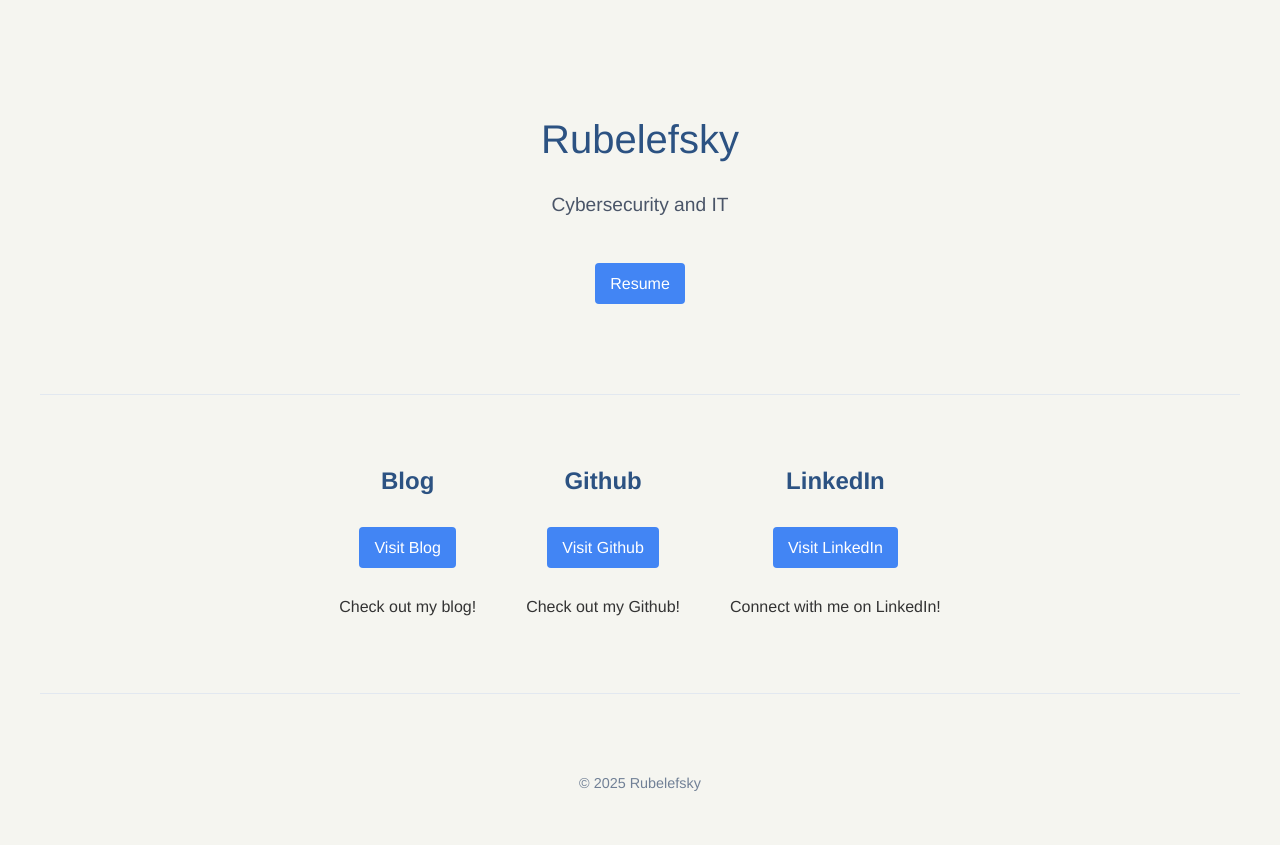
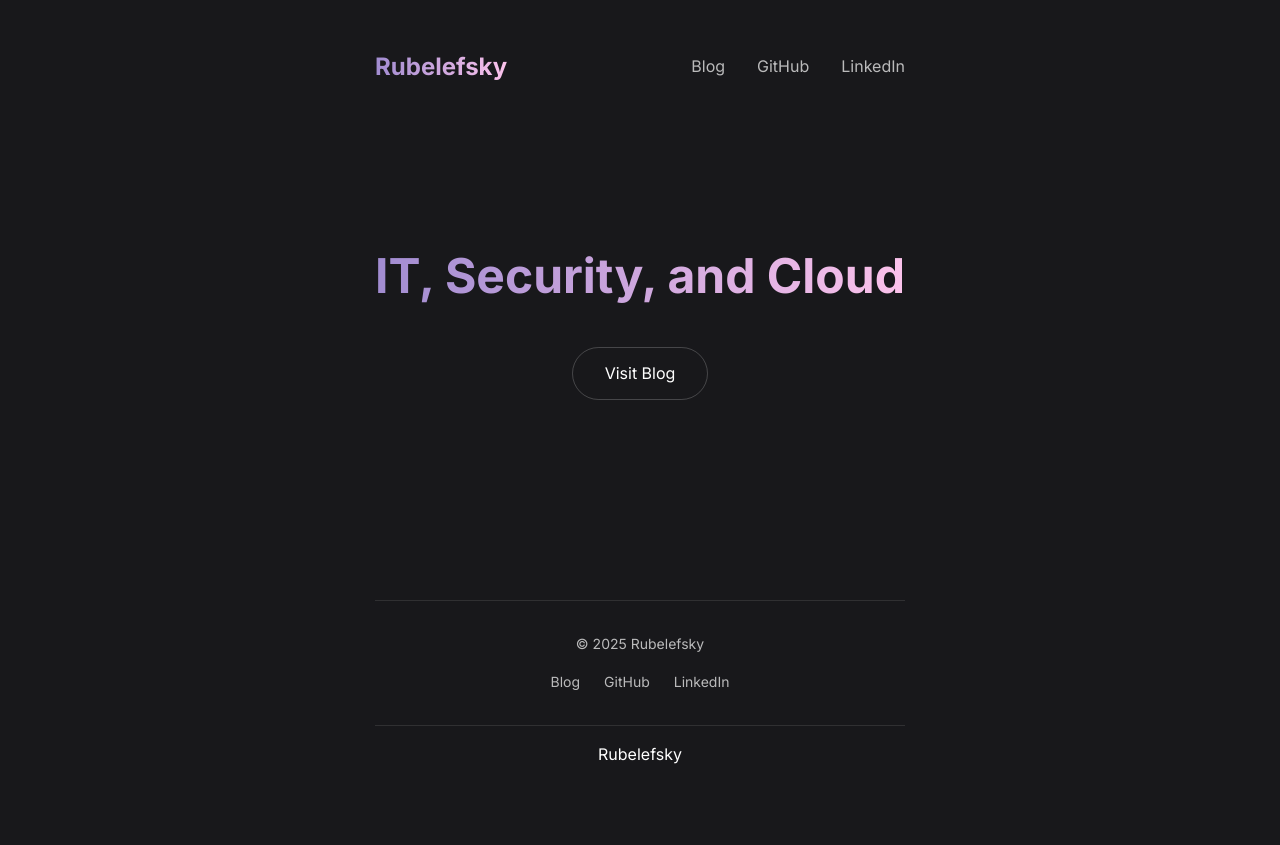
Before and after one commit to Rubelefsky/RubelefskyTesting, a plain HTML site: page mainpage/index.html in a window 1280 px wide. After the commit the page ends 800 px from the top, so only its background shows below. Drawn offline with Linux system fonts and the light colour scheme.

Commit message:
changing whole website design

```diff
--- a/mainpage/css/styles.css
+++ b/mainpage/css/styles.css
@@ -1,81 +1,233 @@
-body {
-    font-family: 'Helvetica', Arial, sans-serif;
-    background-color: #f5f5f0; /* Eggshell background */
-    color: #333;
+/* Base styles */
+:root {
+    --background: #18181B;
+    --text: #ffffff;
+    --text-subtle: rgba(255, 255, 255, 0.7);
+    --button-border: rgba(255, 255, 255, 0.2);
+    --gradient-start: #a18cd1;
+    --gradient-end: #fbc2eb;
+}
+
+* {
     margin: 0;
     padding: 0;
+    box-sizing: border-box;
+}
+
+body {
+    font-family: 'Inter', sans-serif;
+    background-color: var(--background);
+    color: var(--text);
     line-height: 1.6;
+    min-height: 100vh;
+    display: flex;
+    flex-direction: column;
 }
 
 .container {
     max-width: 1200px;
     margin: 0 auto;
     padding: 2rem;
+    display: flex;
+    flex-direction: column;
+    min-height: 100vh;
 }
 
+/* Header & Navigation */
 header {
-    text-align: center;
-    padding: 3rem 0;
+    padding: 1rem 0;
 }
 
-h1 {
-    font-size: 2.5rem;
-    color: #2c5282; /* Blue heading */
-    font-weight: 300;
-    margin-bottom: 1rem;
+.top-nav {
+    display: flex;
+    justify-content: space-between;
+    align-items: center;
 }
 
-p.tagline {
-    font-size: 1.2rem;
-    color: #4a5568;
-    margin-bottom: 2rem;
+.logo {
+    font-weight: 700;
+    font-size: 1.5rem;
+    background: linear-gradient(90deg, var(--gradient-start) 0%, var(--gradient-end) 100%);
+    -webkit-background-clip: text;
+    -webkit-text-fill-color: transparent;
+    background-clip: text;
 }
 
-.btn {
-    display: inline-block;
-    margin: 10px 0; /* Adjust vertical spacing around buttons */
-    padding: 8px 15px;
-    background-color: #4285f4;
-    color: white;
-    text-decoration: none;
-    border-radius: 4px;
-    transition: background-color 0.3s;
+.nav-links {
+    display: flex;
+    gap: 2rem;
 }
 
-.btn:hover {
-    background-color: #3367d6;
+.nav-links a {
+    color: var(--text-subtle);
+    text-decoration: none;
+    transition: color 0.2s ease;
 }
 
-.features {
+.nav-links a:hover {
+    color: var(--text);
+}
+
+/* Hero section */
+.hero {
     display: flex;
+    flex-direction: column;
+    align-items: center;
     justify-content: center;
-    gap: 20px; /* Reduces space between feature columns */
-  }
+    text-align: center;
+    flex: 1;
+    padding: 4rem 0;
+}
 
 
-.feature {
-    text-align: center;
-    padding: 15px;
-    /* If you want the buttons themselves to be closer to text */
-    margin-bottom: 10px;
+.headline {
+    font-size: 3rem;
+    font-weight: 700;
+    margin-bottom: 2rem;
+    max-width: 800px;
+    background: linear-gradient(90deg, var(--gradient-start) 0%, var(--gradient-end) 100%);
+    -webkit-background-clip: text;
+    -webkit-text-fill-color: transparent;
+    background-clip: text;
+    color: transparent;
 }
 
-.feature h2 {
-    color: #2c5282; /* Blue heading */
-    font-size: 1.5rem;
-    margin-bottom: 1rem;
+.cta {
+    margin-bottom: 4rem;
 }
 
-footer {
-    text-align: center;
-    padding: 2rem;
-    color: #718096;
-    font-size: 0.9rem;
-    margin-top: 2rem;
+.cta-button {
+    display: inline-block;
+    padding: 0.8rem 2rem;
+    border: 1px solid var(--button-border);
+    border-radius: 9999px;
+    background: transparent;
+    color: var(--text);
+    font-size: 1rem;
+    text-decoration: none;
+    transition: all 0.2s ease;
 }
 
-.divider {
-    height: 1px;
-    background-color: #e2e8f0;
-    margin: 2rem 0;
+.cta-button:hover {
+    background-color: var(--text);
+    color: var(--background);
+    border-color: var(--text);
+    box-shadow: 0 4px 24px rgba(255, 255, 255, 0.2);
 }
+
+.device-image {
+    max-width: 100%;
+    width: 800px;
+}
+
+.device-placeholder {
+    aspect-ratio: 16/9;
+    background: linear-gradient(180deg, rgba(232, 57, 159, 0.1) 0%, rgba(251, 194, 235, 0.1) 100%);
+    border-radius: 12px;
+    position: relative;
+    overflow: hidden;
+    box-shadow: 0 20px 80px rgba(0, 0, 0, 0.4);
+}
+
+.device-placeholder::after {
+    content: '';
+    position: absolute;
+    top: 0;
+    left: 0;
+    width: 100%;
+    height: 100%;
+    background: linear-gradient(90deg, transparent, rgba(255, 255, 255, 0.1), transparent);
+    transform: translateX(-100%);
+    animation: shimmer 2s infinite;
+}
+
+@keyframes shimmer {
+    100% {
+        transform: translateX(100%);
+    }
+}
+
+/* Footer */
+footer {
+    padding-top: 2rem;
+    border-top: 1px solid rgba(255, 255, 255, 0.1);
+    margin-top: auto;
+    text-align: center;
+}
+
+.footer-content {
+    display: flex;
+    flex-direction: column;
+    justify-content: center;
+    align-items: center;
+    margin-bottom: 2rem;
+    gap: 1rem;
+}
+
+.footer-nav {
+    display: flex;
+    gap: 1.5rem;
+    justify-content: center;
+    flex-wrap: wrap;
+}
+
+.footer-nav a {
+    color: var(--text-subtle);
+    text-decoration: none;
+    font-size: 0.875rem;
+    transition: color 0.2s ease;
+}
+
+.footer-nav a:hover {
+    color: var(--text);
+}
+
+.footer-bottom {
+    display: flex;
+    flex-direction: column;
+    justify-content: center;
+    align-items: center;
+    padding-top: 1rem;
+    border-top: 1px solid rgba(255, 255, 255, 0.1);
+    gap: 0.5rem;
+}
+
+.copyright {
+    color: var(--text-subtle);
+    font-size: 0.875rem;
+}
+
+/* Responsive */
+@media (max-width: 768px) {
+    .headline {
+        font-size: 2.2rem;
+    }
+
+    .footer-content {
+        flex-direction: column;
+        gap: 1rem;
+        align-items: center;
+    }
+
+    .footer-bottom {
+        flex-direction: column;
+        gap: 0.5rem;
+        align-items: center;
+    }
+
+    .nav-links {
+        gap: 1rem;
+    }
+}
+
+@media (max-width: 480px) {
+    .headline {
+        font-size: 1.8rem;
+    }
+
+    .top-nav {
+        flex-direction: column;
+        gap: 1rem;
+        align-items: flex-start;
+    }
+}
--- a/mainpage/index.html
+++ b/mainpage/index.html
@@ -4,44 +4,50 @@
     <meta charset="UTF-8">
     <meta name="viewport" content="width=device-width, initial-scale=1.0">
     <title>Rubelefsky</title>
+    <link rel="preconnect" href="https://fonts.googleapis.com">
+    <link rel="preconnect" href="https://fonts.gstatic.com" crossorigin>
+    <link href="https://fonts.googleapis.com/css2?family=Inter:wght@400;500;700&display=swap" rel="stylesheet">
     <link rel="stylesheet" href="css/styles.css">
 </head>
-
 <body>
     <div class="container">
         <header>
-            <h1>Rubelefsky</h1>
-            <p class="tagline">Cybersecurity and IT</p>
-            <a href="https://www.rubelefskyazurecloud.net/" class="btn" target="_blank">Resume</a>
+            <nav class="top-nav">
+                <div class="logo">Rubelefsky</div>
+                <div class="nav-links">
+                    <a href="/blog">Blog</a>
+                    <a href="https://github.com/rubelefsky">GitHub</a>
+                    <a href="https://linkedin.com/in/rubelefsky">LinkedIn</a>
+                </div>
+            </nav>
         </header>
 
-        <div class="divider"></div>
+        <main class="hero">
 
-        <section class="features">
-            <div class="feature">
-                <h2>Blog</h2>
-                <a href="errorpages/comingsoon.html" class="btn" target="_blank">Visit Blog</a>
-                <p>Check out my blog!</p>
+            <h1 class="headline">IT, Security, and Cloud</h1>
+
+            <div class="cta">
+                <a href="errorpages/comingsoon.html" class="cta-button">Visit Blog</a>
+            </div>
+        </main>
+
+        <footer>
+            <div class="footer-content">
+                <div class="copyright">
+                    © 2025 Rubelefsky
+                </div>
+
+                <nav class="footer-nav">
+                    <a href="/blog">Blog</a>
+                    <a href="https://github.com/rubelefsky">GitHub</a>
+                    <a href="https://linkedin.com/in/rubelefsky">LinkedIn</a>
+                </nav>
             </div>
 
-            <div class="feature">
-                <h2>Github</h2>
-                <a href="https://github.com/Rubelefsky" class="btn" target="_blank">Visit Github</a>
-                <p>Check out my Github!</p>
+            <div class="footer-bottom">
+                <div class="brand">Rubelefsky</div>
             </div>
-
-            <div class="feature">
-                <h2>LinkedIn</h2>
-                <a href="https://www.linkedin.com/in/brandonsrubell/" class="btn" target="_blank">Visit LinkedIn</a>
-                <p>Connect with me on LinkedIn!</p>
-            </div>
-        </section>
-
-        <div class="divider"></div>
-
-        <footer>
-            <p>&copy; 2025 Rubelefsky</p>
         </footer>
     </div>
 </body>
-</html></html>
+</html>
```
